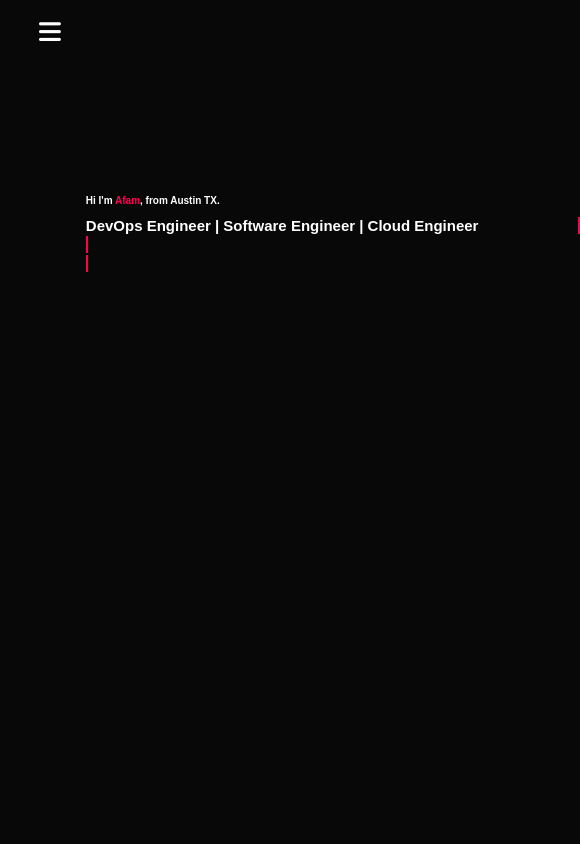
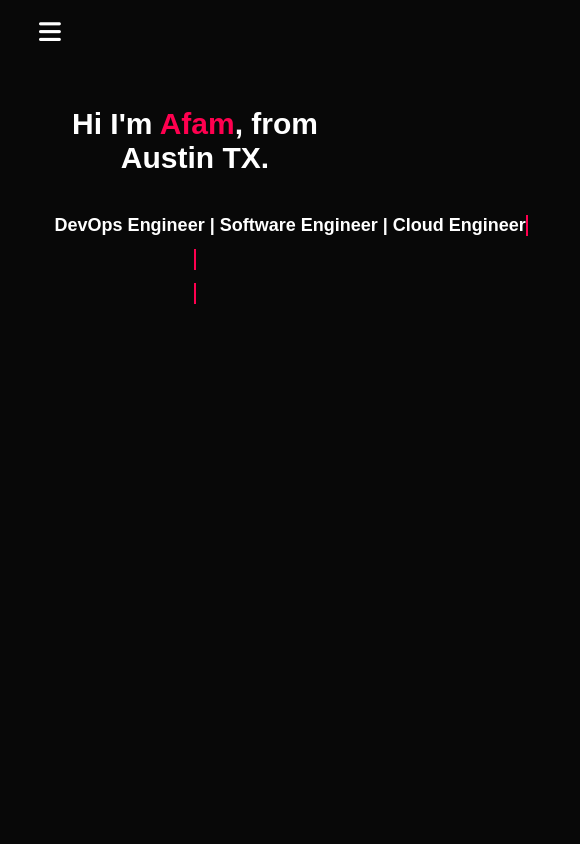
Before and after one commit to Afam-26/new-portfolio, a website: page public/index.html in a window 390 px wide. Shown: the top 844 px of the page, 580 px wide, since content can reach past the window. Drawn offline with Linux system fonts and the light colour scheme.

Commit message:
fixing css media query

```diff
--- a/public/css/style.css
+++ b/public/css/style.css
@@ -529,7 +529,7 @@ nav .fa-solid{
 
 
 
-    .header-text{
+    /* .header-text{
         margin-top: 150px;
         font-size: 10px;
         padding-right: 100px;
@@ -545,6 +545,23 @@ nav .fa-solid{
     }
     .c3 .type3{
         font-size: 15px;
+    } */
+
+
+
+    /* New code */
+    .header-text {
+        margin-top: 20%;
+        font-size: 30px;
+        text-align: center;
+        padding: 0 5%; /* Reduce side padding */
+    }
+
+    .c1 .type,
+    .c2 .type2,
+    .c3 .type3 {
+        font-size: 18px; /* Scale down text */
+        text-align: center;
     }
 
    #about{
```
